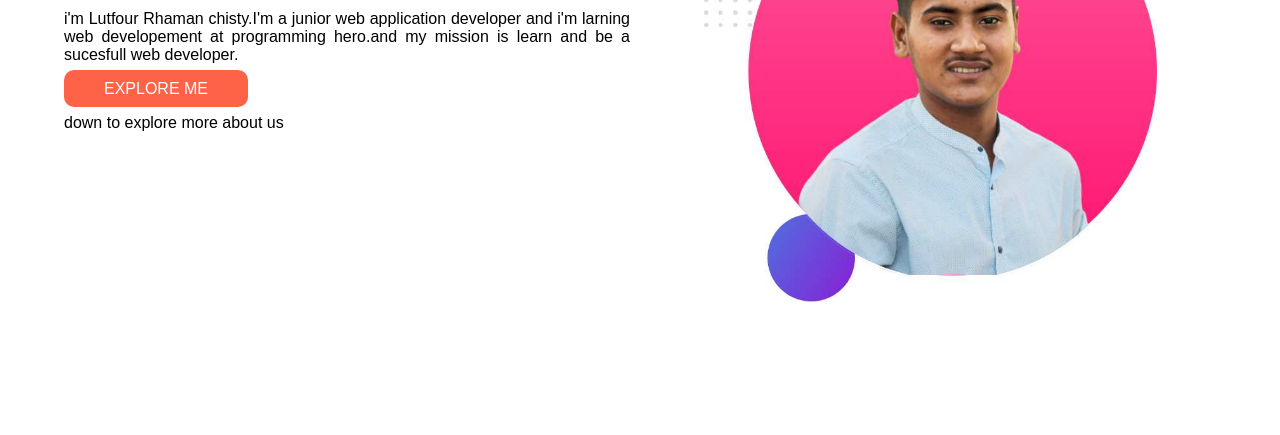
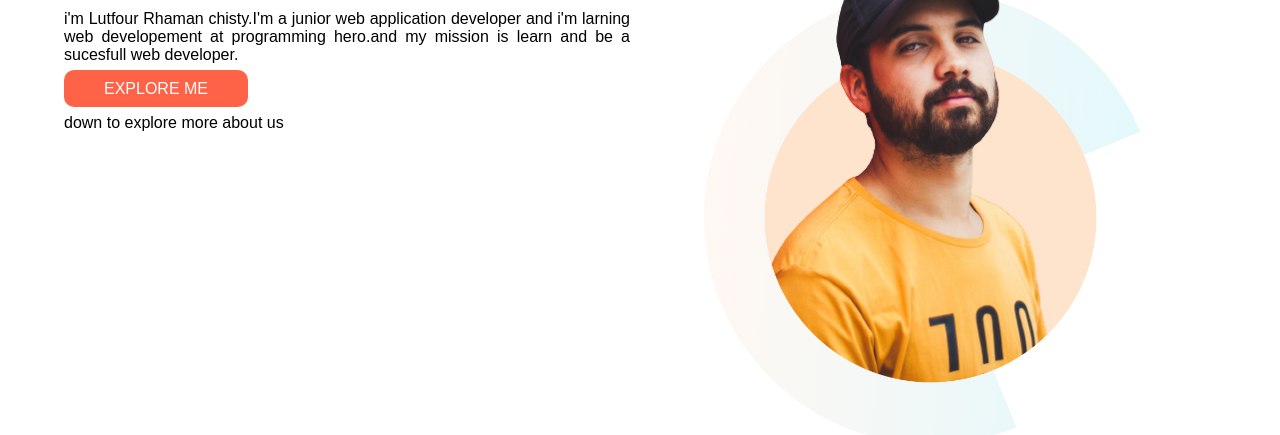
Before and after one commit to lutfour7/missone-2022-repo, a plain HTML site: page index.html in a window 1280 px wide. Shown: the part 233-668 px from the top of the page. Drawn offline with Linux system fonts and the light colour scheme.

Commit message:
aded picture

```diff
--- a/index.html
+++ b/index.html
@@ -8,6 +8,7 @@
   <title>MY first assignment</title>
 </head>
 <body>
+
   <!-- 1st section-->
   <section class="first-part">
     <div class="hirf-width" >
@@ -22,10 +23,11 @@
     </div>
 
     <div class="hirf-width ">
-      <img src="person/lutfour2-portfolio.jpg" alt="img">
+      <img src="person/person-0.png" alt="img">
     </div>
 
   </section>
+
   <!-- 2n section-->
   <h1 class="my-mision" >My Mission in <samp class="text-color">2022</samp></h1>
   <section class="first-part" >
@@ -39,6 +41,7 @@
           velit mollit.
         </p>
       </div>
+
       <div class="hirf-width Vission" >
         <img src="illustrators/illustrator-2.png" alt="img">
         <h2>Vission</h2>
@@ -58,6 +61,7 @@
       </div>
 
   </section>
+
   <!--3rd section-->
   <section class="first-part">
     <div class="hirf-width" >
@@ -69,6 +73,7 @@
       <a class="link-button" target="blank" href="">Read the Documentation</a>
     </div>
   </section>
+
   <!--4th section-->
   <section class="first-part" >
     <div class="hirf-width">
@@ -80,10 +85,13 @@
       <img src="pictures/project.png" alt="">
     </div>
   </section>
+
+
   <FOoter>
     <H1>Mission <samp class="text-color">2022</samp></H1>
     <P>Hard work, Perseverance, and Determination for 2022</P>
   </FOoter>
 
+
 </body>
 </html>
```
